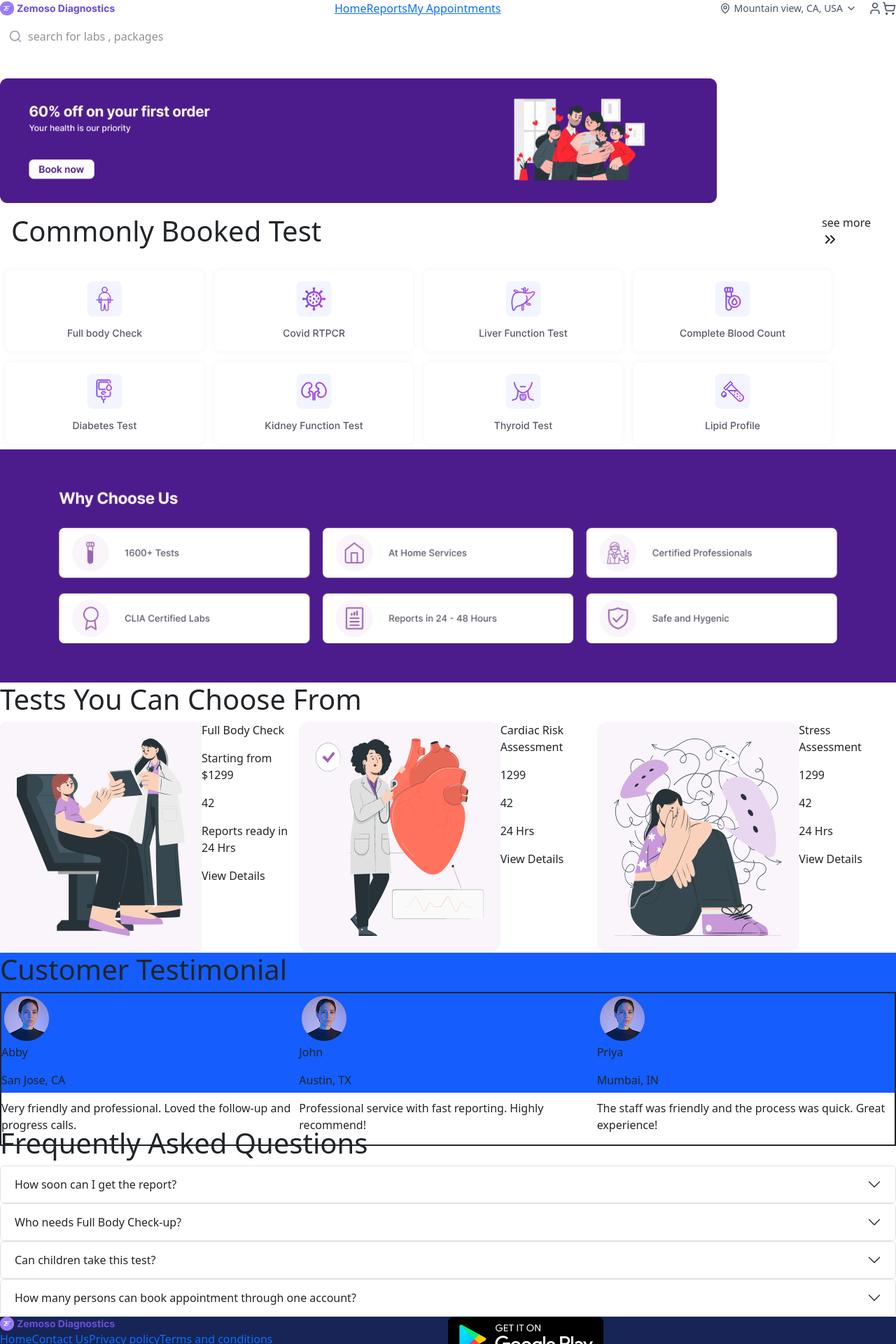
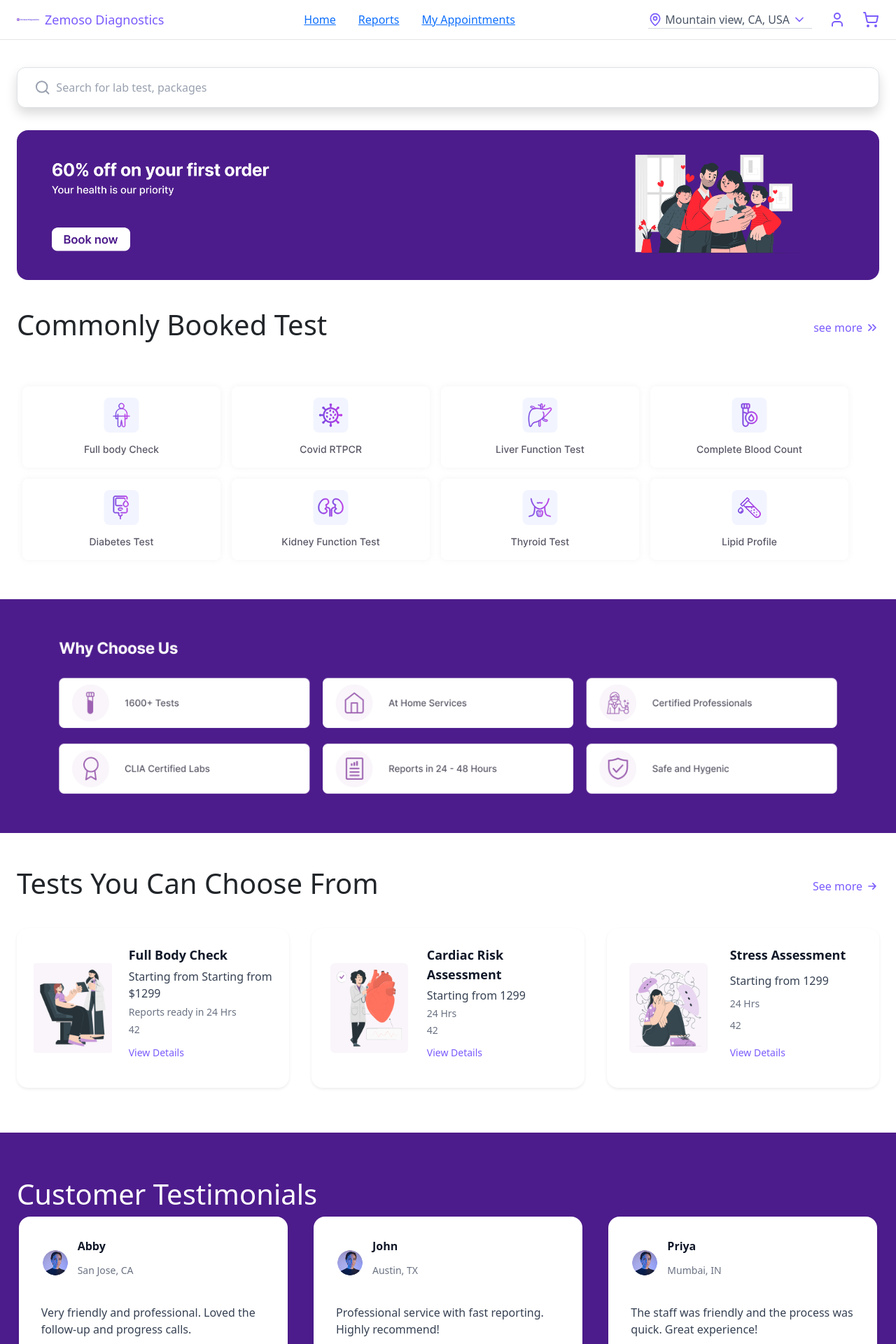
Before and after one commit to asrarali21/Quick-Diagnostics, a React (Vite) app: page / in a window 1280 px wide. Shown: the top 1920 px of the page at 70% size. Built offline with nearby package versions, Linux system fonts and the light colour scheme; data requests are answered from the project's data file.

Commit message:
implemented tailwind css

```diff
--- a/package.json
+++ b/package.json
@@ -18,6 +18,7 @@
     "react": "^18.2.0",
     "react-bootstrap": "^2.10.10",
     "react-dom": "^18.2.0",
+    "react-icons": "^5.5.0",
     "react-router-dom": "^7.6.2",
     "recoil": "^0.7.7",
     "tailwindcss": "^4.1.8"
--- a/src/Pages/Home.jsx
+++ b/src/Pages/Home.jsx
@@ -12,15 +12,21 @@ import Footer from '../components/Footer'
 
 function Home() {
   return (
-    <>
+    <div className="min-h-screen flex flex-col">
       <Navbar/>
+      <div className="pt-14 flex-1">
         <Search/>
+        <div className='mt-10 '>
         <CommonlyBooked/>
+        </div>
         <TestList/>
         <Testimonial/>
+        <div className='mb-14'>
         <FAQ/>
-     <Footer/>
-    </>
+        </div>
+      </div>
+      <Footer className="mt-auto" />
+    </div>
   )
 }
 
--- a/src/components/CommonlyBooked.jsx
+++ b/src/components/CommonlyBooked.jsx
@@ -17,18 +17,18 @@ function CommonlyBooked() {
 
   return (
     <>
-    <div className='flex justify-between m-3 pr-5'>
-        <h1>Commonly Booked Test</h1>
-        <span>see more<ChevronsRight/> </span>
+    <div className='flex w-full max-w-7xl mx-auto px-4 sm:px-8 justify-between m-3 pr-5 my-12 '>
+        <h1 className='text-2xl font-semibold text-gray-900'>Commonly Booked Test</h1>
+        <span className='text-[#7C5CFC] font-medium cursor-pointer hover:underline flex items-center  font-medium'>see more<ChevronsRight className='w-5 h-5 ml-1  '/> </span>
 
-    </div>
-    <div className='flex flex-wrap '>
+        </div>
+    <div className='flex w-full max-w-7xl mx-auto px-4 sm:px-8 flex-wrap my-12'>
         {apidata.map((item , i )=>(
             <img onClick={()=>HandleClick(item.id)} key={i} className='cursor-pointer' src={item.icon} alt="" />
         ))}
         </div>
-        <div>
-            <img src={ChooseBanner} alt="" />
+        <div className='w-screen relative left-1/2 right-1/2 -ml-[50vw] -mr-[50vw]'>
+            <img className='w-full' src={ChooseBanner} alt="" />
         </div>
     </>
   )
--- a/src/components/FAQ.jsx
+++ b/src/components/FAQ.jsx
@@ -7,20 +7,21 @@ function FAQ() {
     const Faqdata = useRecoilValue(ApiFaqState)
   return (
     <>
-    <div className='mt-12'>
-    <h1>Frequently Asked Questions</h1>
+    <div className='mt-12 w-full max-w-7xl mx-auto'>
+    <h1 className="text-2xl font-semibold text-gray-900 mb-8">Frequently Asked Questions</h1>
+    <div className="bg-white rounded-2xl shadow p-2 sm:p-6">
+      {Faqdata.map((item, i) => (
+        <Accordion key={i} defaultActiveKey={null} className="mb-2 border-0 bg-transparent">
+          <Accordion.Item eventKey="0" className="border-0 bg-transparent">
+            <Accordion.Header className="text-base font-medium text-gray-800">{item.question}</Accordion.Header>
+            <Accordion.Body className="text-gray-600 bg-white">
+              {item.answer}
+            </Accordion.Body>
+          </Accordion.Item>
+        </Accordion>
+      ))}
     </div>
-    {Faqdata.map((item , i )=>(
-    <Accordion defaultActiveKey={null}>
-      <Accordion.Item eventKey="0">
-        <Accordion.Header>{item.question}</Accordion.Header>
-        <Accordion.Body>
-          {item.answer}
-        </Accordion.Body>
-      </Accordion.Item>
-    </Accordion>
-    ))}
-
+    </div>
     </>
   )
 
--- a/src/components/Footer.jsx
+++ b/src/components/Footer.jsx
@@ -2,23 +2,39 @@ import React from 'react'
 import logoName from '../assets/logoName.svg'
 import PlayStore from '../assets/Google play.png'
 
+import { FaFacebookF, FaTwitter } from 'react-icons/fa'
+
 function Footer() {
   return (
-    <>
-    <div className='bg-blue-950 grid grid-cols-2'>
-    <div>
-        <img src={logoName} alt="" />
-
-        <a href="">Home</a>
-        <a href="">Contact Us</a>
-        <a href="">Privacy policy</a>
-        <a href="">Terms and conditions</a>
+    <div className="w-screen relative left-1/2 right-1/2 -ml-[50vw] -mr-[50vw] bg-[#4D1C8C] py-12">
+      <footer className="w-full">
+        <div className="w-full max-w-7xl mx-auto px-4 sm:px-8 flex flex-col md:flex-row justify-between items-start md:items-center">
+          {/* Left: Logo and Links */}
+          <div className="flex flex-col items-start mb-8 md:mb-0">
+            <div className="flex items-center mb-6">
+              <img src={logoName} alt="" className="h-8 mr-2" />
+              <span className="text-white font-semibold text-lg">Zemoso Diagnostics</span>
+            </div>
+            <nav className="flex flex-col space-y-2">
+              <a href="#" className="text-white text-sm hover:underline">Home</a>
+              <a href="#" className="text-white text-sm hover:underline">Contact us</a>
+              <a href="#" className="text-white text-sm hover:underline">Privacy policy</a>
+              <a href="#" className="text-white text-sm hover:underline">Terms & conditions</a>
+            </nav>
+          </div>
+          {/* Right: App Stores and Social */}
+          <div className="flex flex-col items-start md:items-end">
+            <div className="flex flex-col space-y-3 mb-4">
+              <img src={PlayStore} alt="Google Play" className="h-10" />
+            </div>
+            <div className="flex space-x-4">
+              <a href="#" className="text-white text-xl"><FaFacebookF /></a>
+              <a href="#" className="text-white text-xl"><FaTwitter /></a>
+            </div>
+          </div>
+        </div>
+      </footer>
     </div>
-    <div>
-        <img src={PlayStore} alt="" />
-    </div>
-    </div>
-    </>
   )
 }
 
--- a/src/components/Navbar.jsx
+++ b/src/components/Navbar.jsx
@@ -2,38 +2,44 @@ import React from 'react'
 import logo from '../assets/LogoName.svg';
 import  { NavLink } from "react-router-dom"
 import  { ChevronDown, MapPin, ShoppingCart, User,  } from "lucide-react"
+
 function Navbar() {
   return (
-    <>
-    <div className='flex flex-wrap justify-between '>
-        <img src={logo} alt="" />
-    <div>
-
-    <NavLink to={"/"}>Home</NavLink>
-    <NavLink to={"/reports"}>Reports</NavLink>
-    <NavLink  to={"/appointments"}>My Appointments</NavLink>
+    <div className="fixed top-0 left-0 w-full z-50 bg-white border-b border-[#E5E5E5]">
+      <div className="flex items-center justify-between max-w-7xl mx-auto px-4 sm:px-8 h-14">
+        {/* Logo and Name */}
+        <div className="flex items-center space-x-2 min-w-[220px]">
+          <img src={logo} alt="" className="w-8 h-8" />
+          <span className="text-lg font-medium" style={{ color: '#7C5CFC' }}>Zemoso Diagnostics</span>
+        </div>
+        {/* Nav Links */}
+        <div className="hidden md:flex space-x-8">
+          <NavLink to={"/"} className="text-gray-600 text-base font-medium hover:text-[#7C5CFC] transition-colors duration-150">Home</NavLink>
+          <NavLink to={"/reports"} className="text-gray-600 text-base font-medium hover:text-[#7C5CFC] transition-colors duration-150">Reports</NavLink>
+          <NavLink to={"/appointments"} className="text-gray-600 text-base font-medium hover:text-[#7C5CFC] transition-colors duration-150">My Appointments</NavLink>
+        </div>
+        {/* Location and Icons */}
+        <div className="flex items-center space-x-6 min-w-[260px] justify-end">
+          <div className="flex items-center border-b border-gray-300 pr-2 space-x-1 text-gray-600">
+            <MapPin className="w-5 h-5" color="#7C5CFC" />
+            <span className="text-base">Mountain view, CA, USA</span>
+            <ChevronDown className="w-5 h-5" color="#7C5CFC" />
+          </div>
+          <User className="w-6 h-6 cursor-pointer" color="#7C5CFC" />
+          <ShoppingCart className="w-6 h-6" color="#7C5CFC" />
+        </div>
+        {/* Mobile Nav */}
+        <div className="flex md:hidden ml-2">
+          {/* Optionally, add a hamburger menu here for mobile */}
+        </div>
+      </div>
+      {/* Mobile Nav Links */}
+      <div className="md:hidden flex justify-center space-x-6 py-2 border-t border-[#E5E5E5] bg-white">
+        <NavLink to={"/"} className="text-gray-600 text-base font-medium hover:text-[#7C5CFC] transition-colors duration-150">Home</NavLink>
+        <NavLink to={"/reports"} className="text-gray-600 text-base font-medium hover:text-[#7C5CFC] transition-colors duration-150">Reports</NavLink>
+        <NavLink to={"/appointments"} className="text-gray-600 text-base font-medium hover:text-[#7C5CFC] transition-colors duration-150">My Appointments</NavLink>
+      </div>
     </div>
-
-
- <div className="flex items-center space-x-4">
-            <div className="flex items-center space-x-1 text-gray-600">
-              <MapPin className="w-4 h-4" />
-              <span className="text-sm">Mountain view, CA, USA</span>
-              <ChevronDown className="w-4 h-4" />
-            </div>
-
-    <div className='flex'>
-       <User className="w-5 h-5 text-gray-600 cursor-pointer" />
-         <ShoppingCart className="w-5 h-5 text-gray-600" />
-
-            </div>
-    </div>
-    </div>
-
-
-
-
-    </>
   )
 }
 
--- a/src/components/Search.jsx
+++ b/src/components/Search.jsx
@@ -27,33 +27,39 @@ function Search() {
 
   return (
     <>
-    <div className="relative">
-        <SearchIcon className="absolute left-3 top-1/2 transform -translate-y-1/2 text-gray-400 w-5 h-5" />
+    <div className="w-full max-w-7xl mx-auto px-4 sm:px-8 mt-10">
+      <div className="bg-white border border-[#E5E5E5] rounded-xl shadow flex items-center px-4 py-2">
+        <SearchIcon className="text-gray-400 w-6 h-6 mr-2" />
         <input
           type="text"
           value={Searchquery}
-          placeholder= "search for labs , packages"
-          onChange={(e)=>setSearchquery(e.target.value)}
-          className="pl-10 pr-10 py-3 text-lg border-gray-200 focus:border-purple-500 focus:ring-purple-500"
+          placeholder="Search for lab test, packages"
+          onChange={(e) => setSearchquery(e.target.value)}
+          className="w-full bg-transparent outline-none border-none text-lg placeholder-gray-400 py-2"
         />
       </div>
-
       {Searchquery.length !== 0 ? (
-      <div>
-       <p>{FilterData.length} {FilterData.length === 1 ? 'result' : 'results'} found
+        <div className="bg-white rounded-lg shadow mt-2 p-4">
+          <p className="text-gray-600 mb-2">
+            {FilterData.length} {FilterData.length === 1 ? 'result' : 'results'} found
           </p>
-      {FilterData.map((item , i)=>(
+          {FilterData.map((item, i) => (
             <div key={i}>
-          <p className='cursor-pointer' onClick={()=>navigate(`testinfo/${item.id}`)}>{item.name}</p>
+              <p
+                className="cursor-pointer hover:text-[#7C5CFC] transition-colors"
+                onClick={() => navigate(`testinfo/${item.id}`)}
+              >
+                {item.name}
+              </p>
             </div>
           ))}
         </div>
       ) : null}
-    <div>
-      <img className='w-[80%] mt-8' src={banner} alt="" />
+      <div className="w-full flex justify-center">
+        <img className="w-full max-w-[100%] mt-8 rounded-2xl" src={banner} alt="" />
+    </div>
       </div>
     </>
-
   )
 }
 
--- a/src/components/TestList.jsx
+++ b/src/components/TestList.jsx
@@ -7,22 +7,30 @@ function TestList() {
     console.log(TestData);
 
   return (
-    <><h1>Tests You Can Choose From</h1>
-    <div className='grid grid-cols-3'>
-        {TestData.slice(0,3).map((item , i )=>(
-            <div key={i} className='flex'>
-            <img src={item.image} alt=""  />
-           <div>
-            <p>{item.name}</p>
-            <p>{item.price}</p>
-            <p>{item.testsIncluded}</p>
-            <p>{item.reportTime}</p>
-            <p>View Details</p>
-           </div>
+    <>
+      <div className="w-full max-w-7xl mx-auto px-4 sm:px-8 mt-12 mb-16">
+        <div className="flex justify-between items-center mb-8">
+          <h1 className="text-2xl font-semibold text-gray-900">Tests You Can Choose From</h1>
+          <span className="flex items-center text-[#7C5CFC] font-medium cursor-pointer hover:underline">
+            See more
+            <svg className="w-5 h-5 ml-1" fill="none" stroke="currentColor" strokeWidth="2" viewBox="0 0 24 24"><path strokeLinecap="round" strokeLinejoin="round" d="M13 7l5 5m0 0l-5 5m5-5H6" /></svg>
+          </span>
+        </div>
+        <div className='grid grid-cols-1 md:grid-cols-3 gap-8'>
+          {TestData.slice(0,3).map((item , i )=>(
+            <div key={i} className='flex bg-white rounded-2xl shadow-sm hover:shadow-lg transition-all duration-200 p-6 items-center'>
+              <img src={item.image} alt="" className="w-32 h-32 object-contain mr-6" />
+              <div className="flex flex-col justify-between h-full">
+                <p className="text-lg font-semibold text-gray-900 mb-1">{item.name}</p>
+                <p className="text-base text-gray-700 mb-1">Starting from {item.price}</p>
+                <p className="text-sm text-gray-500 mb-1">{item.reportTime}</p>
+                <p className="text-sm text-gray-500 mb-1">{item.testsIncluded}</p>
+                <p className="text-[#7C5CFC] font-medium text-sm mt-2 cursor-pointer hover:underline">View Details</p>
+              </div>
             </div>
-        ))}
-
-    </div>
+          ))}
+        </div>
+      </div>
     </>
   )
 }
--- a/src/components/Testimonial.jsx
+++ b/src/components/Testimonial.jsx
@@ -7,19 +7,24 @@ function Testimonial() {
     console.log(Testimonialdata);
 
   return (
-    <div className='bg-blue-600 h-[200px]'>
-        <h1>Customer Testimonial</h1>
-    <div className='grid grid-cols-3 border-2 '>
-        {Testimonialdata.map((item ,i )=>(
-            <div key={i}>
-                <img src={item.image} alt="" />
-                <p>{item.name}</p>
-                <p>{item.location}</p>
-                <p >{item.message}</p>
+    <div className='bg-[#4D1C8C] py-16'>
+      <div className="w-full max-w-7xl mx-auto px-4 sm:px-8">
+        <h1 className="text-2xl font-semibold text-white mb-8">Customer Testimonials</h1>
+        <div className='grid grid-cols-1 md:grid-cols-3 gap-8 justify-items-center'>
+          {Testimonialdata.map((item ,i )=>(
+            <div key={i} className="bg-white rounded-2xl shadow-sm p-8 flex flex-col items-start w-full max-w-sm">
+              <div className="flex items-center mb-3">
+                <img src={item.image} alt="" className="w-10 h-10 rounded-full mr-3 object-cover" />
+                <div>
+                  <p className="font-semibold text-gray-900 leading-tight">{item.name}</p>
+                  <p className="text-sm text-gray-500 leading-tight">{item.location}</p>
+                </div>
+              </div>
+              <p className="text-gray-700 mt-2">{item.message}</p>
             </div>
-        ))}
+          ))}
         </div>
-
+      </div>
     </div>
   )
 }
```
Also changed, not shown: src/Pages/AddPatient.jsx (+18 -0 lines), src/Pages/TestInfo.jsx (+11 -3 lines), 1 other file (tests, documents, lock files or other folders). Lines whose indentation alone changed are shown as unchanged.
